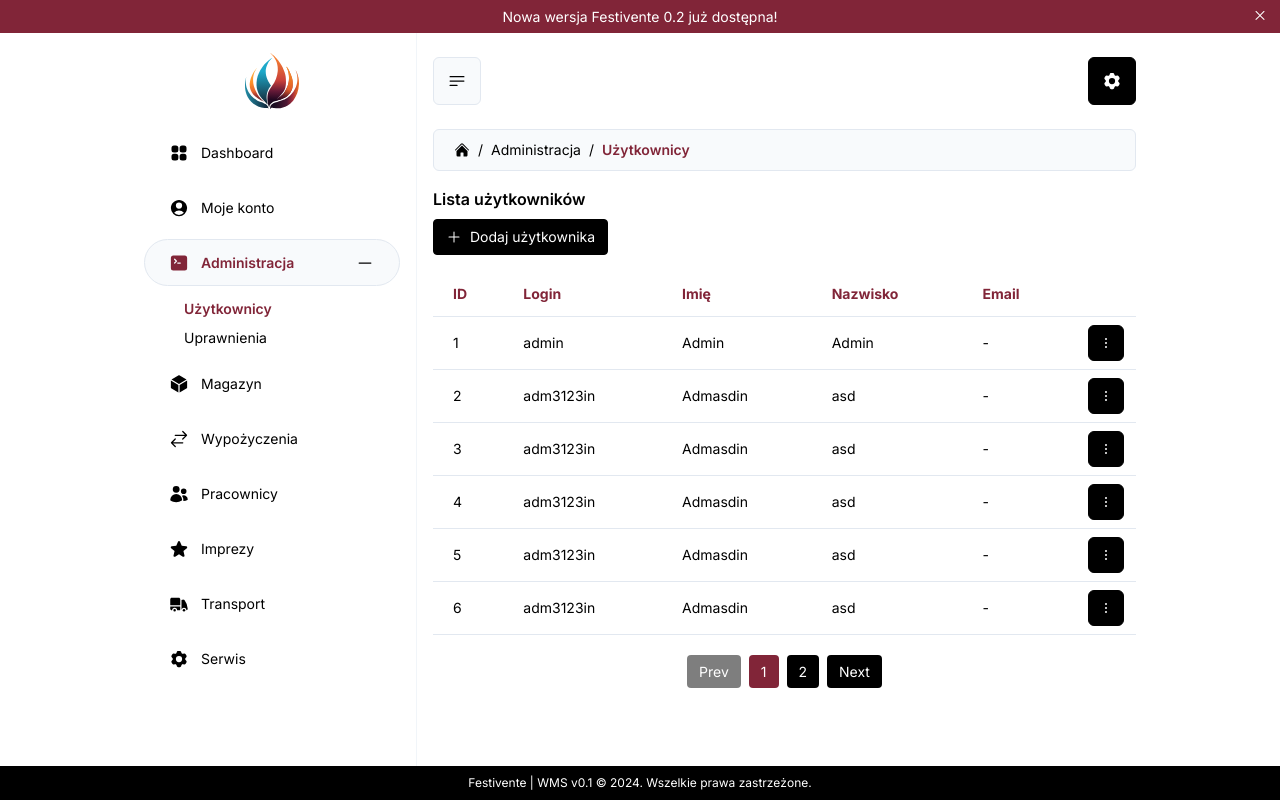
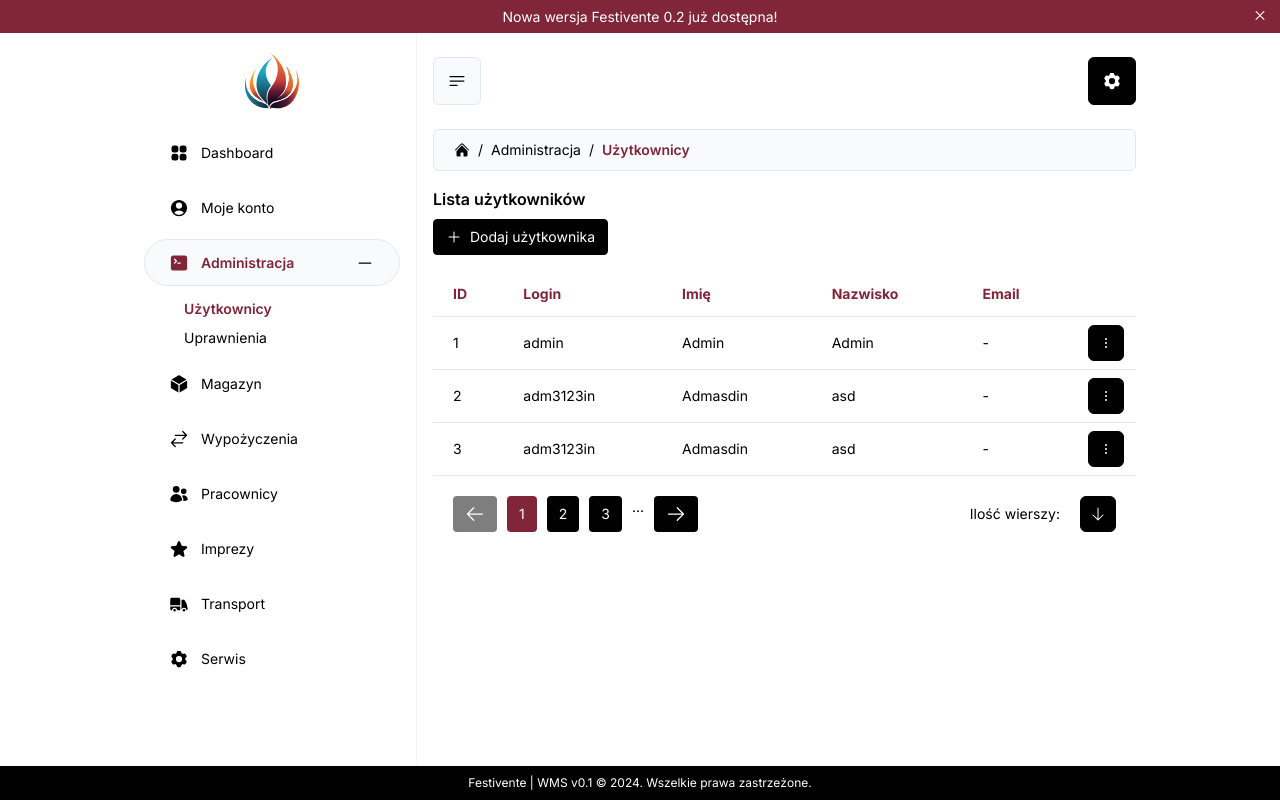
Before and after one commit to wmw-technologies/festivente-client, a Next.js app: page /administration/users in a window 1280 px wide. Built offline with nearby package versions, Linux system fonts and the light colour scheme.

Commit message:
feat: update pagination component

```diff
--- a/src/app/(panel)/administration/users/page.tsx
+++ b/src/app/(panel)/administration/users/page.tsx
@@ -8,11 +8,11 @@ import UIDropdown from '@/src/components/UI/Dropdown';
 import UITable from '@/src/components/UI/Table';
 import UIPagination from '@/src/components/UI/Pagination';
 import { useState } from 'react';
+import Pager from '@/src/utils/pager';
 
 export default function AdministrationUsers() {
   const router = useRouter();
-
-  const [currentPage, setCurrentPage] = useState(1);
+  const [pager, setPager] = useState(new Pager(1, 3));
 
   const columns: Array<Column> = [
     {
@@ -94,8 +94,37 @@ export default function AdministrationUsers() {
       name: 'Admasdin',
       surname: 'asd',
       email: ''
+    },
+    {
+      id: 7,
+      login: 'adm3123in',
+      name: 'Admasdin',
+      surname: 'asd',
+      email: ''
+    },
+    {
+      id: 8,
+      login: 'adm3123in',
+      name: 'Admasdin',
+      surname: 'asd',
+      email: ''
+    },
+    {
+      id: 9,
+      login: 'adm3123in',
+      name: 'Admasdin',
+      surname: 'asd',
+      email: ''
+    },
+    {
+      id: 10,
+      login: 'adm3123in',
+      name: 'Admasdin',
+      surname: 'asd',
+      email: ''
     }
   ];
+  pager.setTotal(data.length);
 
   function handleAddUser() {
     router.push('/administration/users/add');
@@ -112,8 +141,11 @@ export default function AdministrationUsers() {
         Dodaj użytkownika
       </UIButton>
       <div style={{ width: '100%', marginBottom: 16 }}></div>
-      <UITable columns={columns} data={data} />
-      <UIPagination data={data} current={currentPage} onChange={setCurrentPage} />
+      <UITable
+        columns={columns}
+        data={data.slice((pager.getPage() - 1) * pager.getPerPage(), pager.getPage() * pager.getPerPage())}
+      />
+      <UIPagination pager={pager} setPager={setPager} />
     </>
   );
 }
--- a/src/components/UI/Pagination/index.module.scss
+++ b/src/components/UI/Pagination/index.module.scss
@@ -1,8 +1,18 @@
 .pagination {
   display: flex;
-  gap: 8px;
-  justify-content: center;
+  justify-content: space-between;
   padding: 20px;
+
+  &__set-page {
+    display: flex;
+    gap: 10px;
+  }
+
+  &__set-rows {
+    display: flex;
+    align-items: center;
+    gap: 20px;
+  }
 }
 
 .button {
--- a/src/components/UI/Pagination/index.tsx
+++ b/src/components/UI/Pagination/index.tsx
@@ -1,46 +1,77 @@
-import UIButton from '../Button';
+import UIDropdown from '../Dropdown';
+import UIIcon from '@/src/components/UI/Icon';
 import styles from './index.module.scss';
+import Pager from '@/src/utils/pager';
 
 type UIPaginationProps = {
-  data: {
-    id: number;
-    login: string;
-    name: string;
-    surname: string;
-    email: string;
-  }[];
-  current: number;
-  onChange: (page: number) => void;
+  pager: Pager;
+  setPager: (pager: Pager) => void;
 };
 
-export default function UIPagination({ data, current, onChange }: UIPaginationProps) {
-  const recordsPerPage = 5;
-  const totalPages = Math.ceil(data.length / recordsPerPage);
+export default function UIPagination({ pager, setPager }: UIPaginationProps) {
+  const totalPages = Math.ceil(pager.getTotal() / pager.getPerPage());
+  const maxPagesToShow = 3;
 
-  const handlePrev = () => {
-    if (current > 1) onChange(current - 1);
+  const getPageRange = () => {
+    const currentPage = pager.getPage();
+    let startPage = Math.max(1, currentPage - Math.floor(maxPagesToShow / 2));
+    let endPage = Math.min(totalPages, startPage + maxPagesToShow - 1);
+
+    if (endPage - startPage < maxPagesToShow - 1) {
+      startPage = Math.max(1, endPage - maxPagesToShow + 1);
+    }
+
+    return { startPage, endPage };
   };
 
-  const handleNext = () => {
-    if (current < totalPages) onChange(current + 1);
+  const { startPage, endPage } = getPageRange();
+
+  const handleRowsPerPageChange = (newPerPage: number) => {
+    pager.setPerPage(newPerPage);
+    setPager(new Pager(1, newPerPage, pager.getSort(), pager.getOrder()));
   };
+
   return (
     <div className={styles.pagination}>
-      <button className={styles.button} onClick={handlePrev} disabled={current === 1}>
-        Prev
-      </button>
-      {Array.from({ length: totalPages }, (_, i) => i + 1).map((page) => (
+      <div className={styles['pagination__set-page']}>
         <button
-          key={page}
-          className={`${current === page ? styles.active : ''} ${styles.button}`}
-          onClick={() => onChange(page)}
+          className={styles.button}
+          onClick={() =>
+            setPager(new Pager(pager.getPage() - 1, pager.getPerPage(), pager.getSort(), pager.getOrder()))
+          }
+          disabled={pager.getPage() === 1}
         >
-          {page}
+          <UIIcon name={'ArrowLeftIcon'} />
         </button>
-      ))}
-      <button className={styles.button} onClick={handleNext} disabled={current === totalPages}>
-        Next
-      </button>
+        {startPage !== 1 ? '...' : ''}
+        {Array.from({ length: endPage - startPage + 1 }, (_, i) => startPage + i).map((page) => (
+          <button
+            key={page}
+            className={`${pager.getPage() === page ? styles.active : ''} ${styles.button}`}
+            onClick={() => setPager(new Pager(page, pager.getPerPage(), pager.getSort(), pager.getOrder()))}
+          >
+            {page}
+          </button>
+        ))}
+        {endPage !== totalPages ? '...' : ''}
+        <button
+          className={styles.button}
+          onClick={() =>
+            setPager(new Pager(pager.getPage() + 1, pager.getPerPage(), pager.getSort(), pager.getOrder()))
+          }
+          disabled={pager.getPage() === totalPages}
+        >
+          <UIIcon name={'ArrowRightIcon'} />
+        </button>
+      </div>
+      <div className={styles['pagination__set-rows']}>
+        <span className={styles.perPage}>Ilość wierszy:</span>
+        <UIDropdown icon="ArrowDownIcon" smaller>
+          <UIDropdown.Item onClick={() => handleRowsPerPageChange(3)}>3</UIDropdown.Item>
+          <UIDropdown.Item onClick={() => handleRowsPerPageChange(5)}>5</UIDropdown.Item>
+          <UIDropdown.Item onClick={() => handleRowsPerPageChange(15)}>15</UIDropdown.Item>
+        </UIDropdown>
+      </div>
     </div>
   );
 }
--- a/src/utils/pager.ts
+++ b/src/utils/pager.ts
@@ -7,7 +7,7 @@ export default class Pager {
   private sort: string;
   private order: Order;
 
-  constructor(page: number, perPage: number = 10, sort = '', order: Order = 'ASC') {
+  constructor(page: number, perPage: number = 3, sort = '', order: Order = 'ASC') {
     this.page = page;
     this.perPage = perPage;
     this.sort = sort;
```
